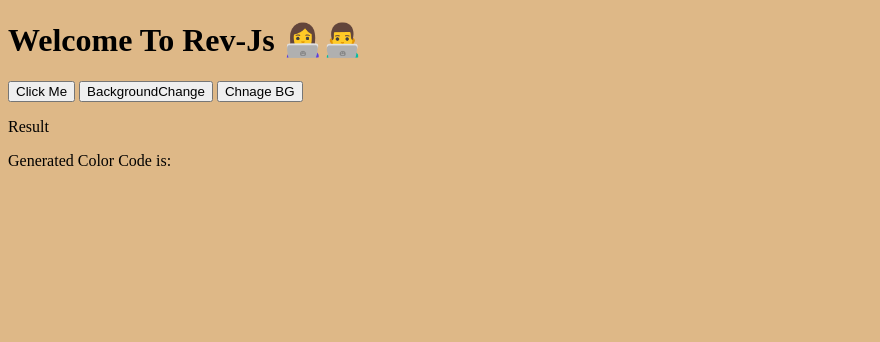
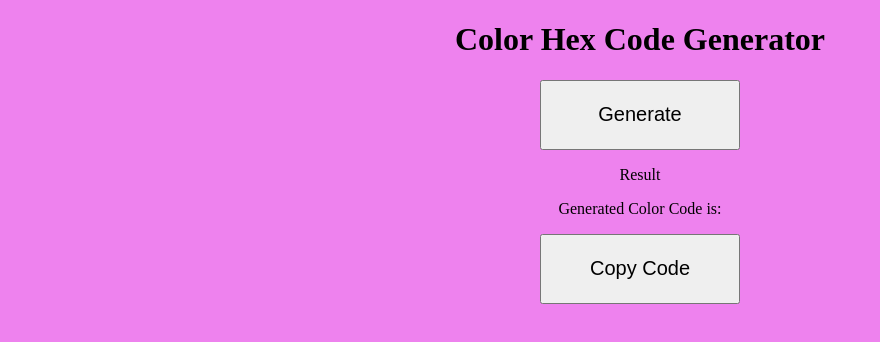
Before and after one commit to homen19/JavaScript15SimpleProjectChallenge, a plain HTML site: page index.html in a window 1280 px wide. Shown: the whole page, without its empty margins (0-880 px from the left). Drawn offline with Linux system fonts and the light colour scheme.

Commit message:
Random Color Generator

```diff
--- a/Logics/App.js
+++ b/Logics/App.js
@@ -20,9 +20,14 @@ const bgChanger = () =>{
     for(let i = 0; i<6; i++) {
         bgColor += possible.charAt(Math.floor(Math.random() * possible.length))
     }
-    console.log(bgColor)
-
     bdy.style.backgroundColor = "#"+bgColor;
     document.getElementById('colorCode').innerText = "#"+bgColor;
 
 }
+const copyCode =()=>{
+    var text = document.getElementById("colorCode").innerHTML;
+
+    navigator.clipboard.writeText(text)
+    alert(`Copied ${text}`);
+
+}
--- /dev/null
+++ b/Style.css
@@ -0,0 +1,19 @@
+body{
+    background-color: violet;
+}
+h1{
+    text-align: center;
+}
+.btn{
+    width: 200px;
+    margin: auto;
+    /* border: 2px solid red; */
+}
+.btn button{
+    width: 200px;
+    height: 70px;
+    font-size: 15pt;
+}
+p{
+    text-align: center;
+}
--- a/index.html
+++ b/index.html
@@ -6,20 +6,20 @@
     <meta name="viewport" content="width=device-width, initial-scale=1.0">
     <title>Js</title>
     <script src="./Logics/App.js"></script>
-    <style>
-        body{
-            background-color:burlywood
-        }
-    </style>
+    <link rel="stylesheet" href="./Style.css">
 
 </head>
 <body id="body">
-    <h1>Welcome To Rev-Js 👩‍💻👨‍💻</h1>
-    <button onclick="showInfo()">Click Me</button>
-    <button onclick="showBack()">BackgroundChange</button>
-    <button onclick="bgChanger()">Chnage BG</button>
+    <h1>Color Hex Code Generator</h1>
+
+    <div class="btn">
+        <button onclick="bgChanger()">Generate</button>
+    </div>
     <p id="res">Result</p>
     <p>Generated Color Code is: <span id="colorCode"></span> </p>
+    <div class="btn">
+        <button onclick="copyCode()">Copy Code</button>
+    </div>
 
 
 </body>
```
